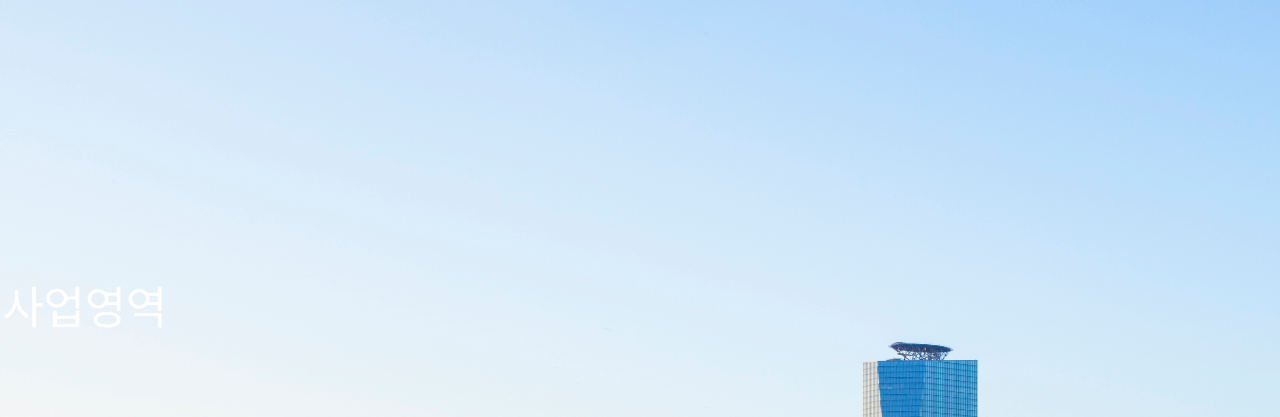
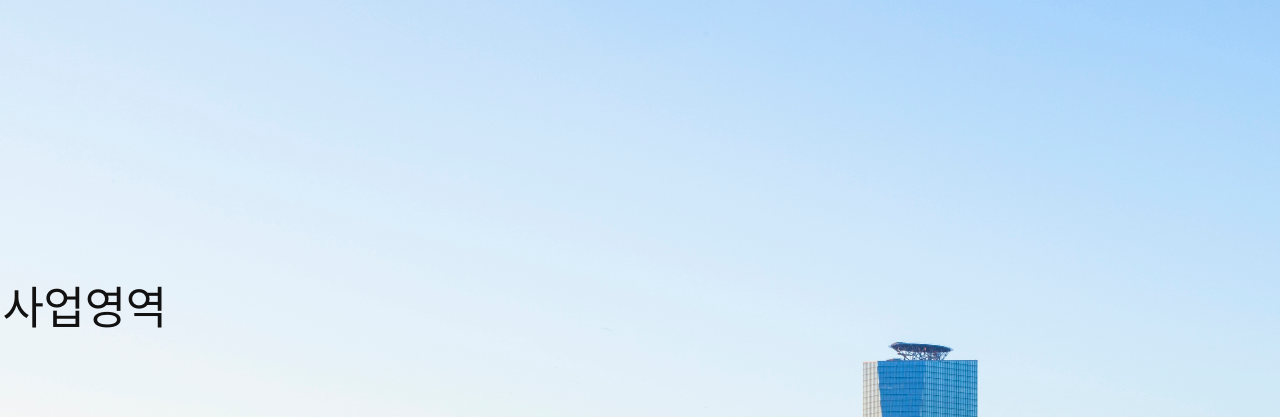
Before and after one commit to HyunhLee/HyunhLee.github.io, a PHP site: page / in a window 1280 px wide; the page is wider, and only the part inside the window is pictured. Shown: the part 3501-3918 px from the top of that part. Run offline with PHP 8.4, Linux system fonts and the light colour scheme; some libraries are stand-ins or nearby versions; some web fonts are replaced.

Commit message:
메인 페이지 수정17

```diff
--- a/sh_img/include/inc02/style.css
+++ b/sh_img/include/inc02/style.css
@@ -1,7 +1,7 @@
 @charset "utf-8";
 
 #atc02{width:80%;height:2790px;margin:0 auto;background:url(/sh_img/include/inc02/img/CK_cm26006298.jpg) no-repeat fixed; background-size:cover;transition:all .3s var(--ani)}
-#atc02 .cont_area{overflow:hidden;position:relative;width:1495px;margin:0 auto;padding-top:1000px}
+#atc02 .cont_area{overflow:hidden;position:relative;width:1495px;margin:0 204.5px;padding-top:1000px}
 #atc02 .tit{float:left;margin-top:100px;padding-left:95px;font-size:45px;font-weight:600;line-height:1.3;color:#fff;letter-spacing:0;font-family:'Poppins'}
 #atc02 .tit.fix{position:fixed;top:190px}
 #atc02 .tit.off{position:absolute;top:auto;bottom:85px}
--- a/sh_img/include/inc04/style.css
+++ b/sh_img/include/inc04/style.css
@@ -4,7 +4,7 @@
 #atc04 .bg_area:after{position:absolute;content:'';top:0;right:0;width:calc((100% - 1495px) / 2);height:665px;background:#fff}
 #atc04 .cont_area{position:relative;width:1495px;margin:0 auto;padding:270px 0 0}
 #atc04 .cont_area .tit{margin-bottom:70px;color:rgba(255,255,255,.5)}
-#atc04 .cont_area .tit p{display:inline-block;font-size:45px;color:#fff;font-family:'notokr-bold'}
+#atc04 .cont_area .tit p{display:inline-block;font-size:45px;color:#111;font-family:'notokr-bold'}
 #atc04 .cont_area .tit span{margin-left:20px;vertical-align:11px}
 #atc04 .gall_area{position:relative}
 #atc04 .gall_area:after{position:absolute;content:'';z-index:-1;bottom:0;right:0;width:1px;height:100%;background:#e1e1e1}
```
